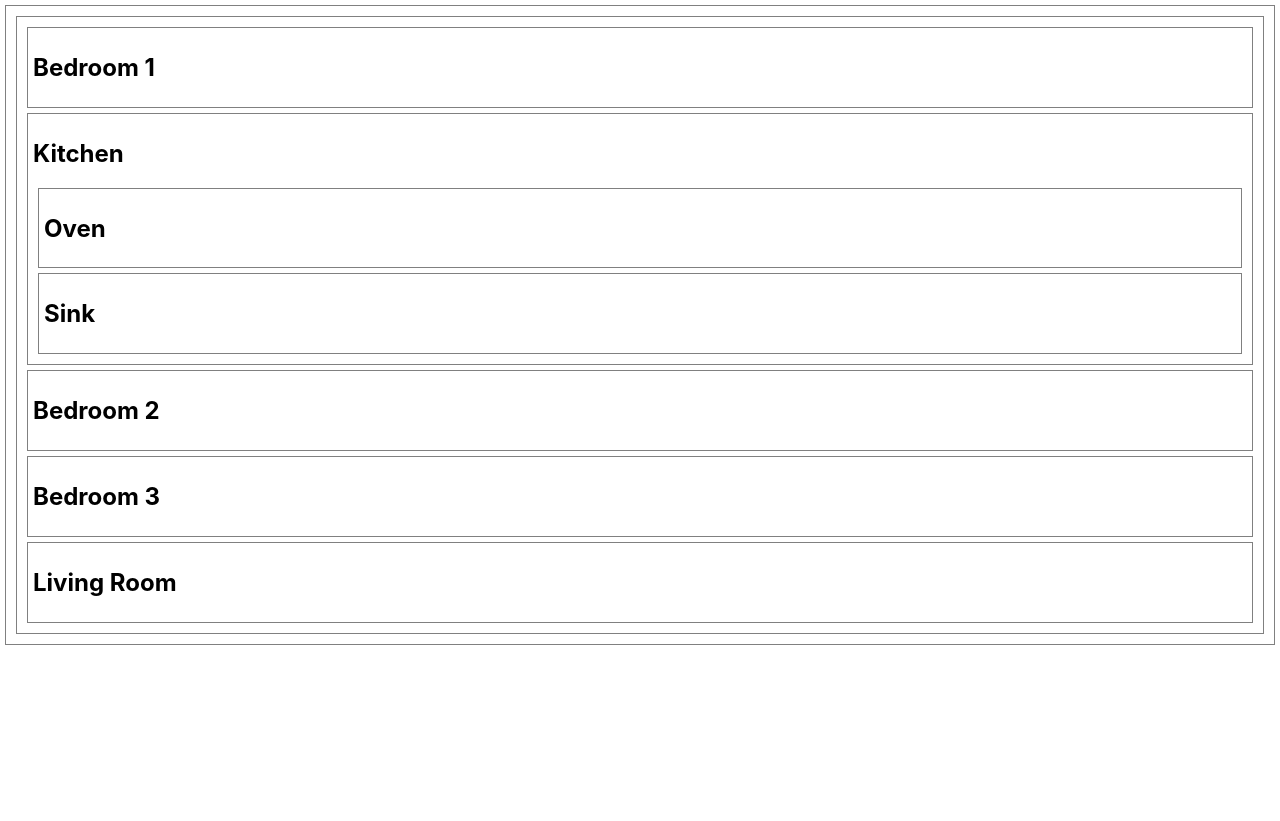
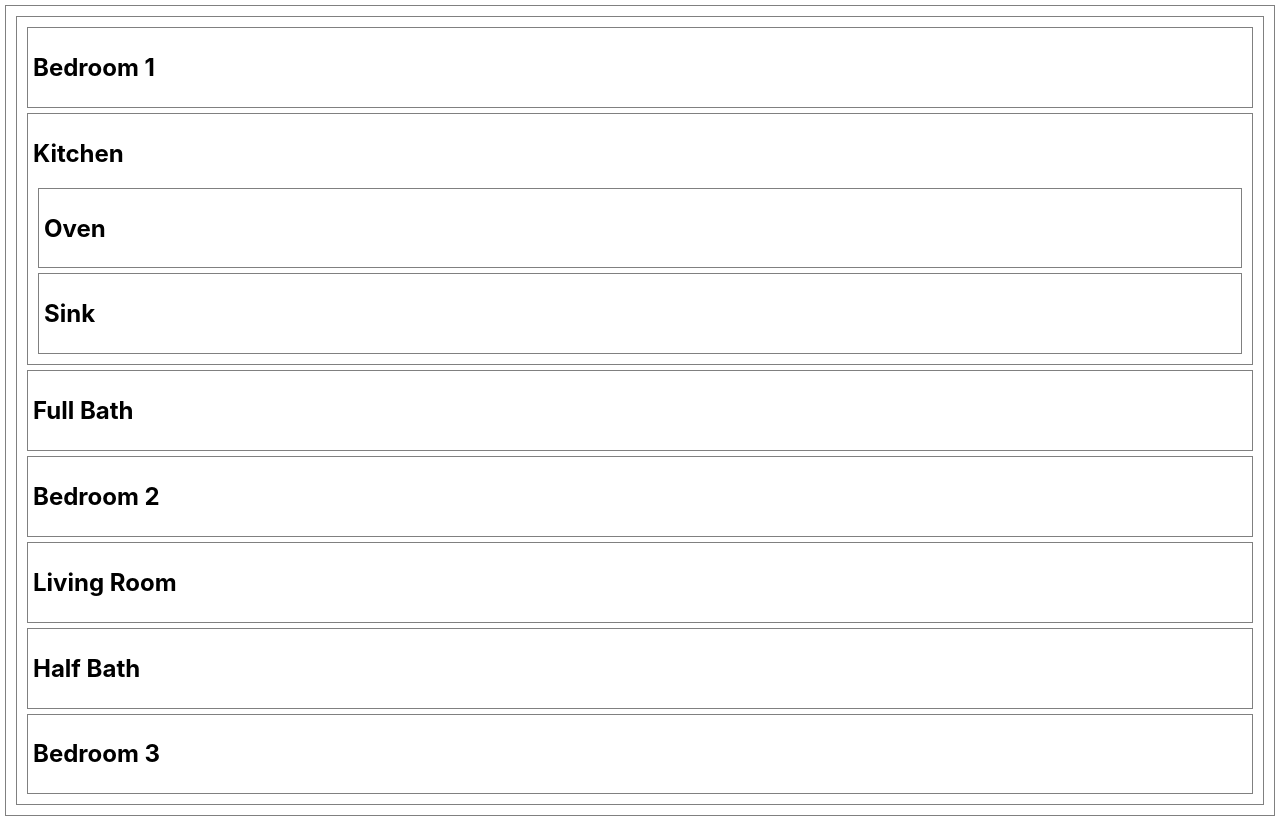
Before and after one commit to zaragotcode/floorplan-lab, a React (Create React App) app: page / in a window 1280 px wide. Before the commit the page ends 800 px from the top, so only its background shows below. Built offline with nearby package versions, Linux system fonts and the light colour scheme.

Commit message:
complete exercise

```diff
--- a/src/Bath.jsx
+++ b/src/Bath.jsx
@@ -3,7 +3,7 @@
 function Bath(props) {
   return (
     <div>
-
+      <h2>{props.size} Bath</h2>
     </div>
   )
 }
--- a/src/FloorPlan.jsx
+++ b/src/FloorPlan.jsx
@@ -9,9 +9,11 @@ function FloorPlan(props) {
     <>
       <Bedroom bedNum={1}/>
       <Kitchen />
+      <Bath size={"Full"} />
       <Bedroom bedNum={2}/>
+      <LivingRoom />
+      <Bath size={"Half"} />
       <Bedroom bedNum={3}/>
-      <LivingRoom />
     </>
   )
 }
```
